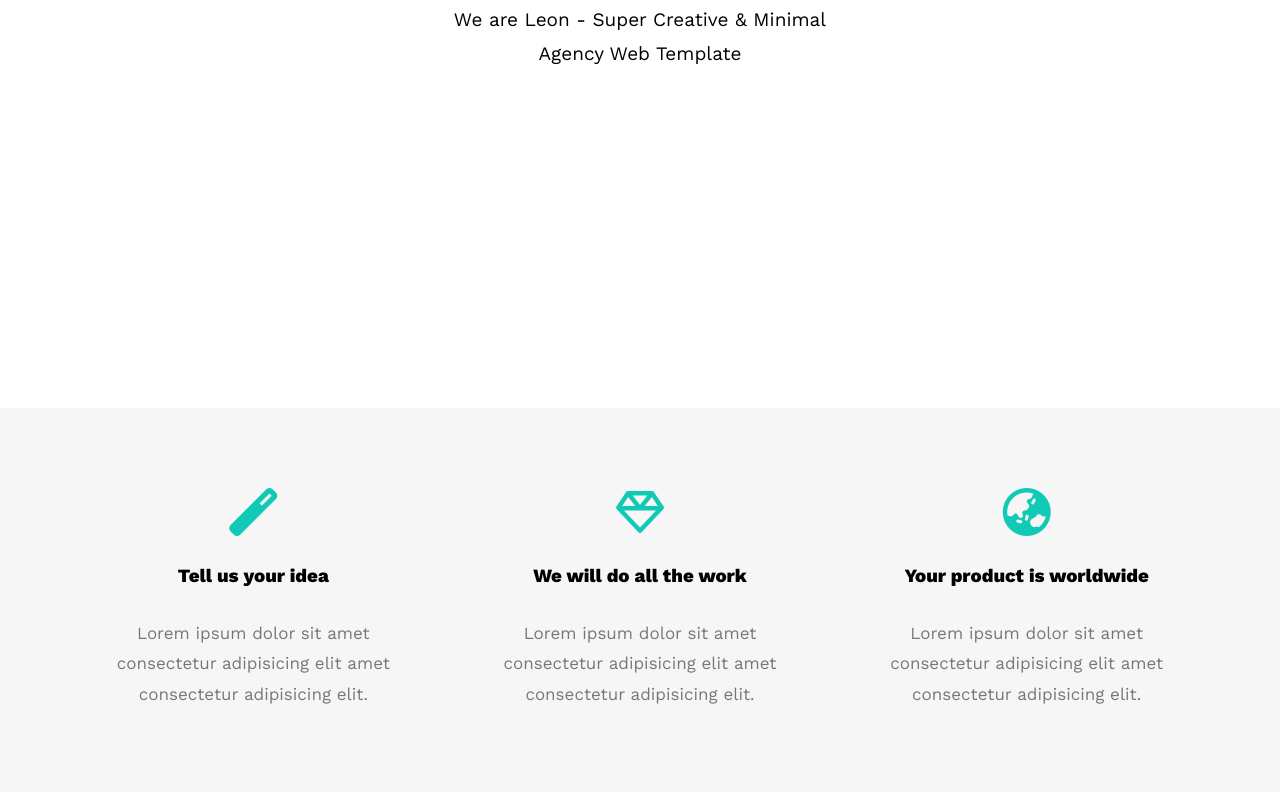
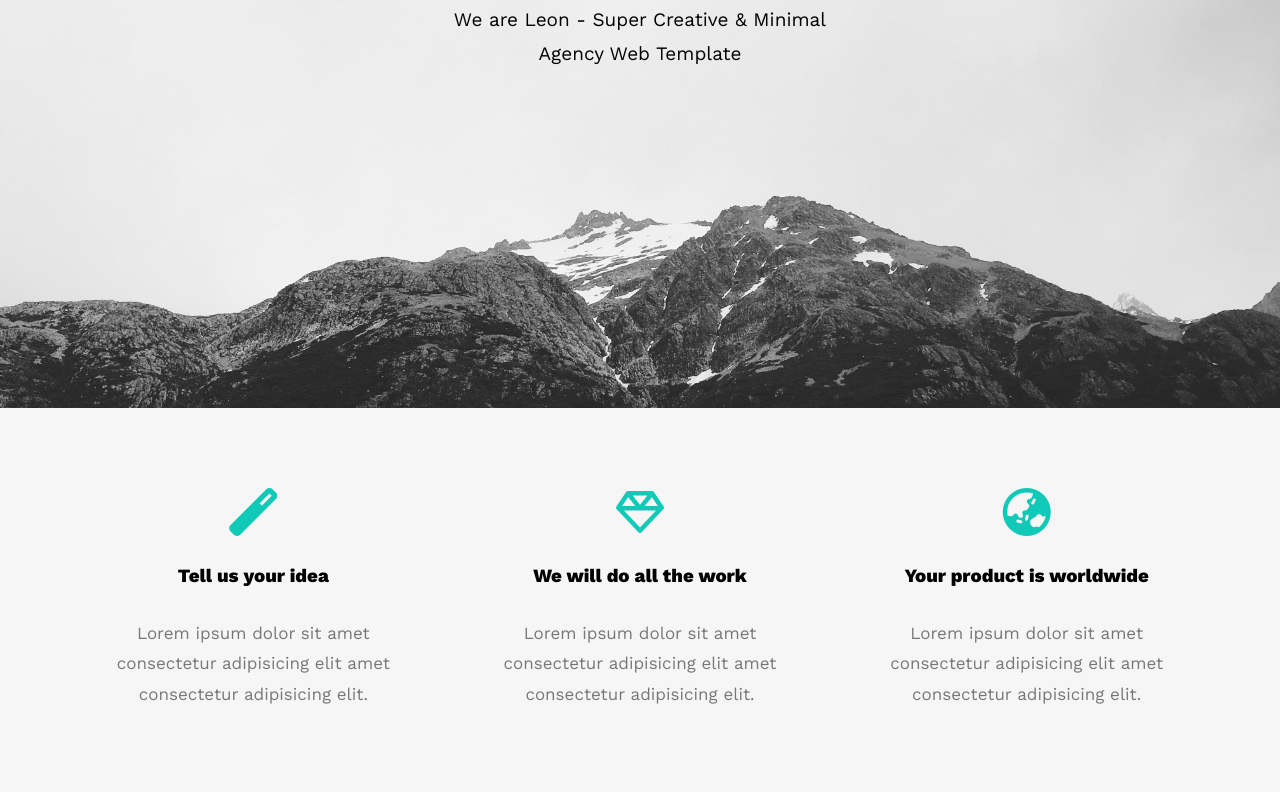
Before and after one commit to OsamaEisa/practice_2022_temp_1, a plain HTML site: page index.html in a window 1280 px wide. Shown: the part 392-1184 px from the top of the page. Drawn offline with nearby package versions, Linux system fonts and the light colour scheme.

Commit message:
edit the url path to show the css

```diff
--- a/css/style.css
+++ b/css/style.css
@@ -160,7 +160,7 @@ html {
 /* Landing part */
 
 .landing {
-  background: url(images/mountain-bAndW-2.jpg);
+  background: url(../images/mountain-bAndW-2.jpg);
   background-size: cover;
   height: calc(100vh - 64px);
 }
```
